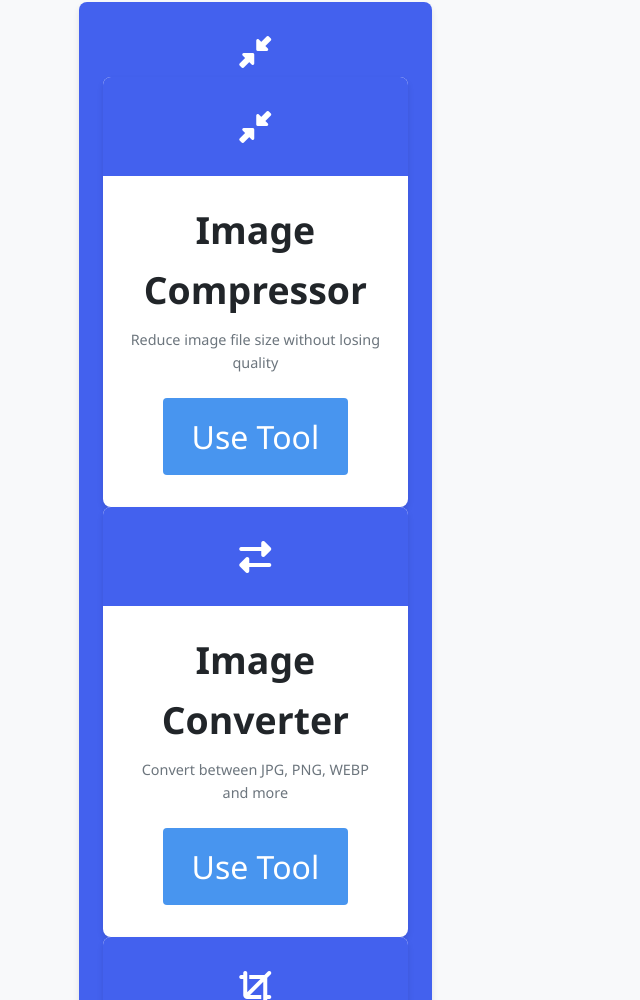
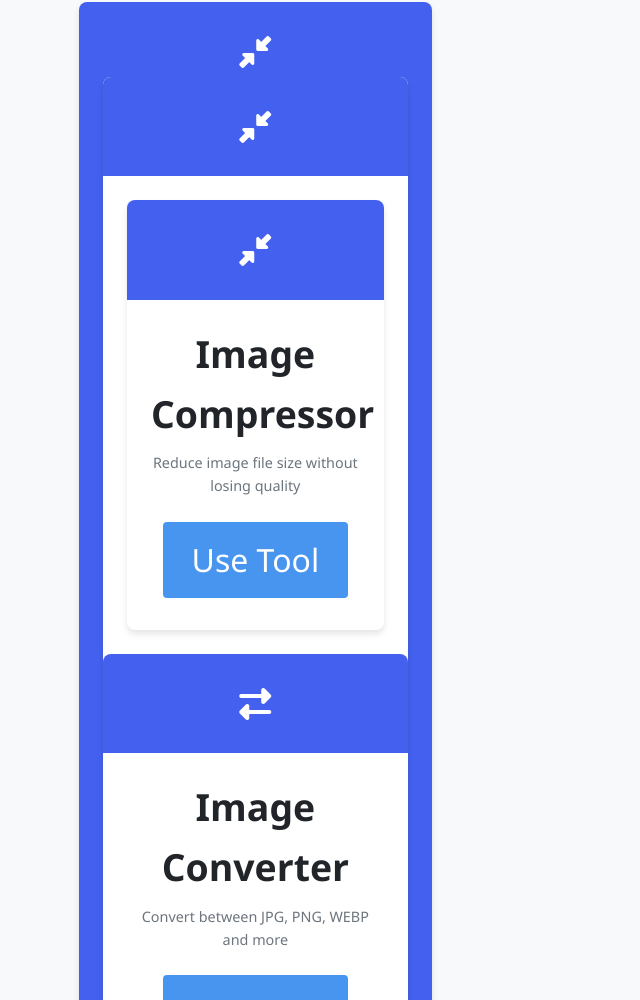
Before and after one commit to chadnan58/tools, a plain HTML site: page index.html in a window 1280 px wide. Shown: the part 833-1833 px from the top of the page, without its empty margins (0-640 px from the left). Drawn offline with Linux system fonts and the light colour scheme.

Commit message:
Update index.html

```diff
--- a/index.html
+++ b/index.html
@@ -534,10 +534,16 @@
                         <i class="fas fa-compress-alt"></i>
                     </div>
                     <div class="tool-content">
-                        <h3>Image Compressor</h3>
-                        <p>Reduce image file size without losing quality</p>
-                        <a href="#" class="btn">Use Tool</a>
-                    </div>
+                       <div class="tool-card">
+    <div class="tool-icon">
+        <i class="fas fa-compress-alt"></i>
+    </div>
+    <div class="tool-content">
+        <h3>Image Compressor</h3>
+        <p>Reduce image file size without losing quality</p>
+        <a href="img-compreesor.html" class="btn">Use Tool</a>
+    </div>
+</div>
                 </div>
 
                 <div class="tool-card">
```
